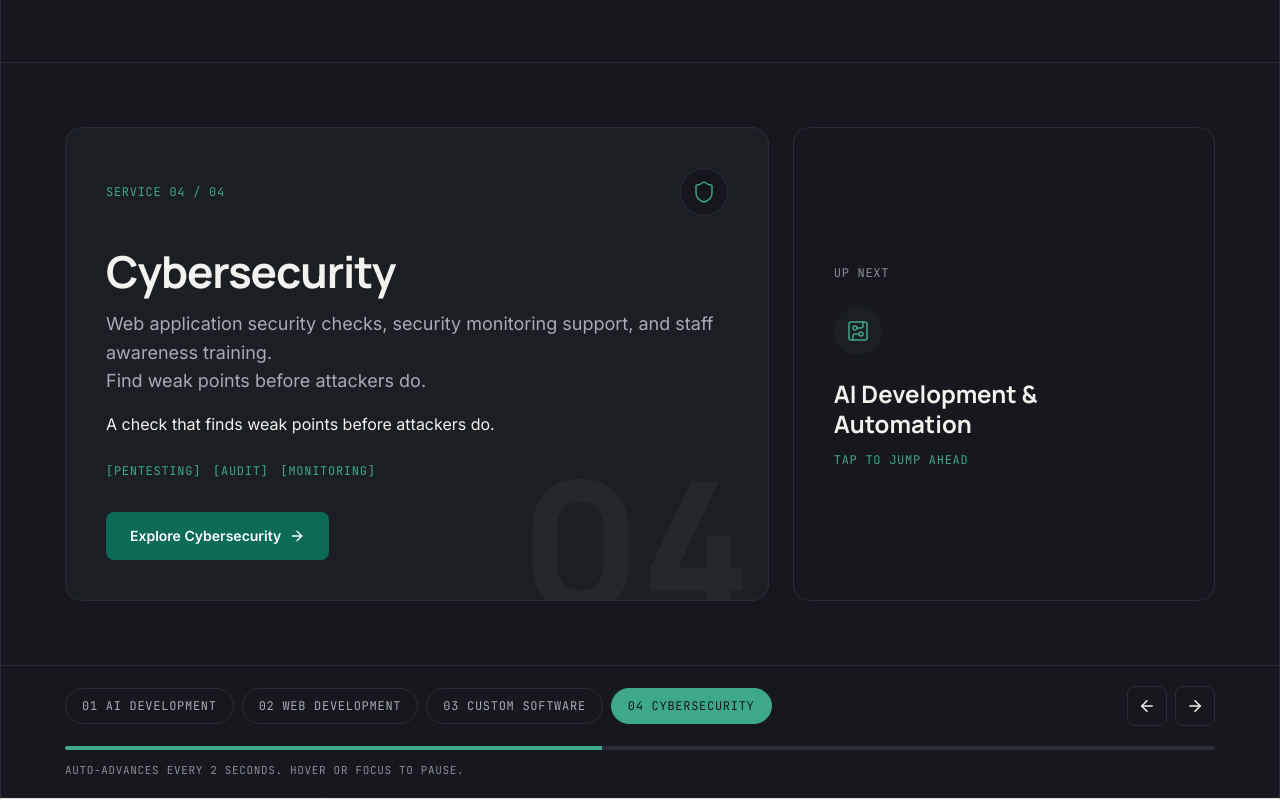
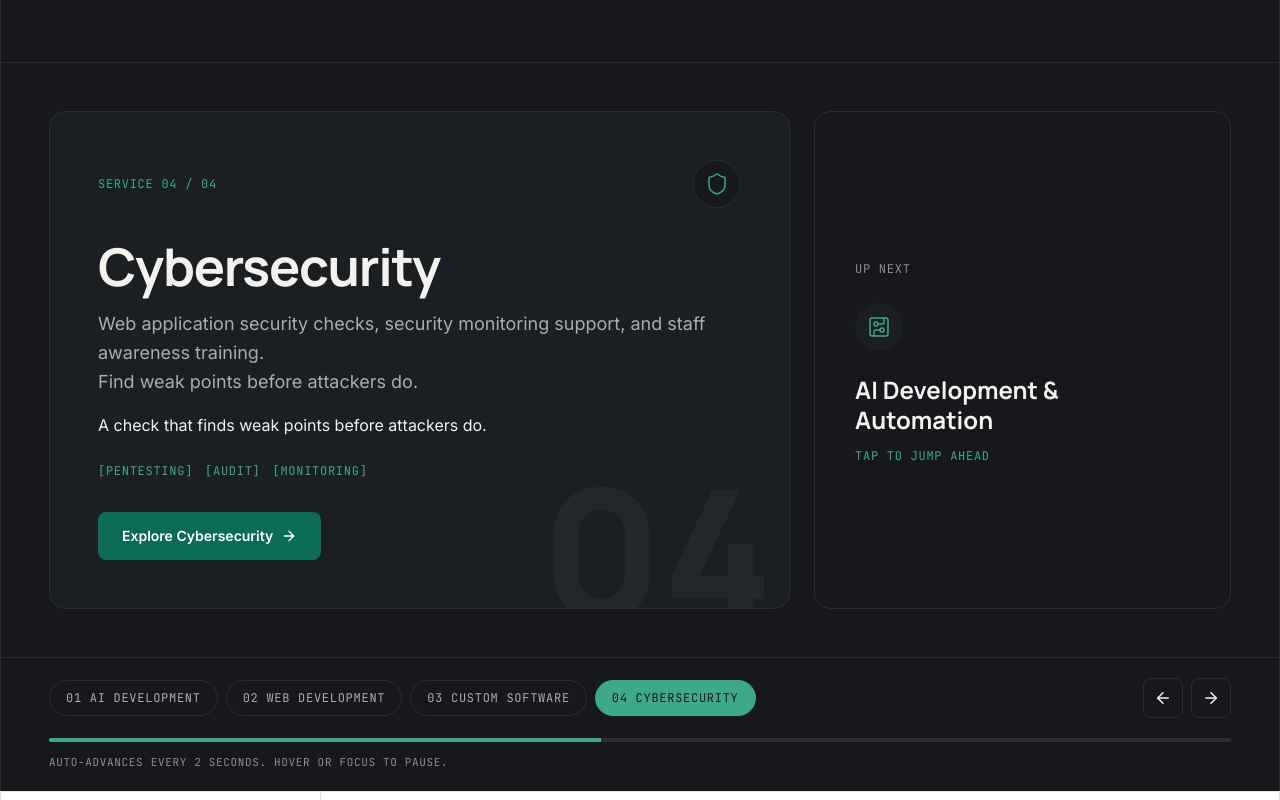
Before and after one commit to Raja468/Drexa_AI, a Next.js app: page / in a window 1280 px wide. Shown: the part 1260-2060 px from the top of the page. Built offline with nearby package versions, Linux system fonts and the light colour scheme.

Commit message:
Widen services carousel cards

```diff
--- a/components/sections/services-carousel.tsx
+++ b/components/sections/services-carousel.tsx
@@ -72,8 +72,8 @@ export function ServicesCarousel({ services }: { services: ServiceCarouselItem[]
         .services-glow { animation: services-glow 2s ease-in-out infinite; }
       `}</style>
 
-      <div className="grid gap-6 p-8 md:p-12 lg:grid-cols-[1.25fr_0.75fr] lg:p-16">
-        <div key={active.num} className="animate-fade-up relative overflow-hidden rounded-[16px] border border-[#2A2D33] bg-[#1B1E22] p-8 md:p-10">
+      <div className="grid gap-6 p-6 md:p-10 lg:grid-cols-[1.6fr_0.9fr] lg:p-12">
+        <div key={active.num} className="animate-fade-up relative overflow-hidden rounded-[16px] border border-[#2A2D33] bg-[#1B1E22] p-8 md:p-12">
           <span aria-hidden="true" className="pointer-events-none absolute -bottom-8 right-4 select-none font-display text-[140px] font-[800] leading-none text-[#23262B] md:text-[180px]">
             {active.num}
           </span>
@@ -86,7 +86,7 @@ export function ServicesCarousel({ services }: { services: ServiceCarouselItem[]
                 <ActiveIcon size={24} strokeWidth={1.5} />
               </span>
             </div>
-            <h3 className="mt-8 font-display text-[32px] font-bold leading-[1.05] tracking-tight text-[#F2F2EE] md:text-[44px]">
+            <h3 className="mt-8 font-display text-[32px] font-bold leading-[1.05] tracking-tight text-[#F2F2EE] md:text-[52px]">
               {active.title}
             </h3>
             <p className="mt-4 max-w-[56ch] whitespace-pre-line text-[18px] leading-[1.6] text-[#A9ACB2]">{active.copy}</p>
@@ -112,7 +112,7 @@ export function ServicesCarousel({ services }: { services: ServiceCarouselItem[]
         </button>
       </div>
 
-      <div className="border-t border-[#2A2D33] px-8 py-5 md:px-12 lg:px-16">
+      <div className="border-t border-[#2A2D33] px-6 py-5 md:px-10 lg:px-12">
         <div className="flex flex-wrap items-center justify-between gap-4">
           <div className="flex flex-wrap gap-2">
             {services.map((service, i) => (
```
